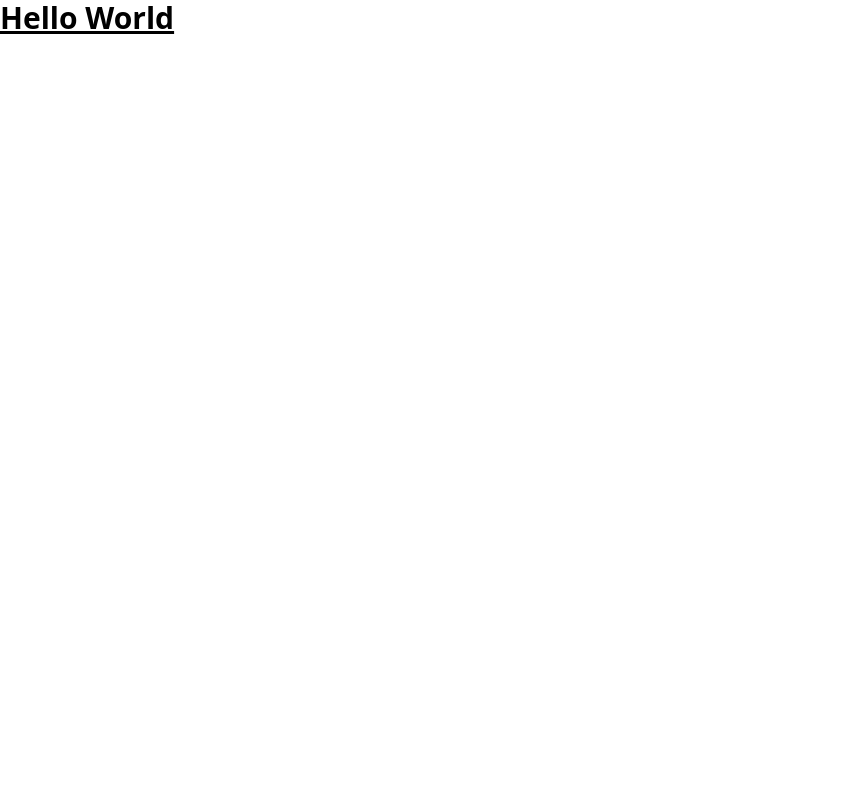
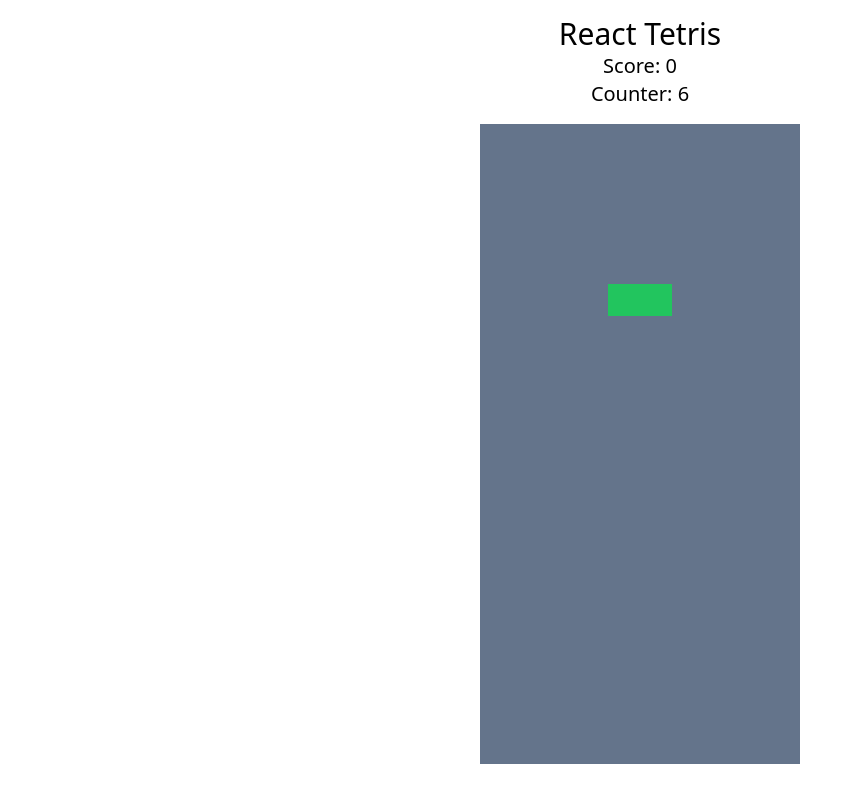
Before and after one commit to JustinFowlerArt/react-tetris, a React app: page / in a window 1280 px wide. Shown: the whole page, without its empty margins (0-863 px from the left). Built offline with nearby package versions, Linux system fonts and the light colour scheme.

Commit message:
Add game board, movement, and initial controls

```diff
--- a/package.json
+++ b/package.json
@@ -1,10 +1,10 @@
 {
-  "name": "react-development-environment",
+	"name": "react-tetris",
 	"version": "1.0.0",
-  "description": "React development environment",
+	"description": "React Tetris",
 	"scripts": {
 		"prestart": "babel-node buildScripts/startMessage.js",
-    "start": "npm-run-all --parallel open:src lint:watch test:watch start-mockapi",
+		"start": "npm-run-all --parallel open:src lint:watch start-mockapi",
 		"open:src": "babel-node buildScripts/srcServer.js",
 		"lint": "esw webpack.config.* src buildScripts --color",
 		"lint:watch": "npm run lint -- --watch",
--- a/src/api/db.json
+++ b/src/api/db.json
@@ -1 +1 @@
-{"users":[{"id":38964010,"firstName":"Daren","lastName":"Cummings","email":"Tristin90@gmail.com"},{"id":47432761,"firstName":"Adolfo","lastName":"Huel","email":"Audreanne_Reichert8@gmail.com"},{"id":48789321,"firstName":"Gabe","lastName":"Bahringer","email":"Kavon_Jerde4@yahoo.com"},{"id":62916826,"firstName":"Cristian","lastName":"Dickinson","email":"Ernesto_Auer@yahoo.com"},{"id":30317334,"firstName":"Marisol","lastName":"Stark","email":"Destany97@yahoo.com"}]}
+{"users":[{"id":48784818,"firstName":"Demarco","lastName":"Weber","email":"Lottie39@yahoo.com"},{"id":72670743,"firstName":"Nash","lastName":"Kutch","email":"Imogene.Lindgren25@gmail.com"},{"id":75921685,"firstName":"Remington","lastName":"Anderson","email":"Lottie_Leuschke77@yahoo.com"},{"id":10455500,"firstName":"Laurianne","lastName":"Kuhlman","email":"Seth.Denesik60@gmail.com"}]}
--- /dev/null
+++ b/src/app.tsx
@@ -0,0 +1,5 @@
+import { Game } from './components/game';
+
+export const App = () => {
+	return <Game />;
+};
--- /dev/null
+++ b/src/components/activeBlock.tsx
@@ -0,0 +1,23 @@
+interface Props {
+	id: number;
+	position: { x: number; y: number };
+	rotation: number;
+	handleClick: () => void;
+}
+
+export const ActiveBlock = ({ position, rotation, handleClick }: Props) => {
+	const dynamicStyles = {
+		left: `${position.x}rem`,
+		top: `${position.y}rem`,
+		transform: `rotate(${rotation}deg)`,
+	};
+
+	return (
+		<button
+			type='button'
+			className='absolute bg-green-500 w-16 h-8'
+			style={dynamicStyles}
+			onMouseDown={() => handleClick()}
+		></button>
+	);
+};
--- a/src/components/app.tsx
+++ /dev/null
@@ -1,11 +0,0 @@
-function App() {
-  return (
-    <div>
-      <h1 id='title' className='text-3xl font-bold underline'>
-        Hello World
-      </h1>
-    </div>
-  );
-}
-
-export default App;
--- /dev/null
+++ b/src/components/game.tsx
@@ -0,0 +1,129 @@
+import { useEffect, useRef, useState } from 'react';
+import { ActiveBlock } from './activeBlock';
+
+interface Block {
+	id: number;
+	position: { x: number; y: number };
+	rotation: number;
+}
+
+export const Game = () => {
+	const [score, setScore] = useState(0);
+	const [activeBlock, setActiveBlock] = useState<Block>({
+		id: 0,
+		position: { x: 8, y: 0 },
+		rotation: 0,
+	});
+	// const [blocks, setBlocks] = useState<Array<Block>>([]);
+	const [counter, setCounter] = useState(1);
+
+	const countRef = useRef(counter);
+	countRef.current = counter;
+
+	useEffect(() => {
+		const initializer = setInterval(() => {
+			const updatedBlock = copyBlock();
+			if (countRef.current < 20) {
+				updatedBlock.position.x = activeBlock.position.x;
+				updatedBlock.position.y = activeBlock.position.y += 2;
+				setCounter(counter => counter + 1);
+			} else {
+				updatedBlock.id += 1;
+				updatedBlock.position.x = activeBlock.position.x = 8;
+				updatedBlock.position.y = activeBlock.position.y = 0;
+				updatedBlock.rotation = 0;
+				setCounter(counter => counter - 19);
+			}
+			setActiveBlock(updatedBlock);
+		}, 1000);
+		window.addEventListener('keydown', handleKeyDown);
+		return () => {
+			clearInterval(initializer);
+			window.removeEventListener('keydown', handleKeyDown);
+		};
+	}, []);
+
+	const copyBlock = () => {
+		const blockCopy: Block = {
+			...activeBlock,
+			position: { ...activeBlock.position },
+		};
+		return blockCopy;
+	};
+
+	const handleClick = (): void => {
+		const updatedBlock = copyBlock();
+		updatedBlock.rotation += 90;
+		setActiveBlock(updatedBlock);
+	};
+
+	const handleKeyDown = (e: KeyboardEvent) => {
+		const { key } = e;
+		console.log(key);
+		switch (key) {
+			case 'a':
+			case 'ArrowLeft':
+				{
+					const updatedBlock = copyBlock();
+					updatedBlock.position.x -= 2;
+					setActiveBlock(updatedBlock);
+				}
+				break;
+			case 'd':
+			case 'ArrowRight':
+				{
+					const updatedBlock = copyBlock();
+					updatedBlock.position.x += 2;
+					setActiveBlock(updatedBlock);
+				}
+				break;
+			case 'w':
+			case 'ArrowUp':
+				{
+					const updatedBlock = copyBlock();
+					updatedBlock.rotation -= 90;
+					setActiveBlock(updatedBlock);
+				}
+				break;
+			case 's':
+			case 'ArrowDown':
+				{
+					const updatedBlock = copyBlock();
+					updatedBlock.rotation += 90;
+					setActiveBlock(updatedBlock);
+				}
+				break;
+			default:
+				break;
+		}
+	};
+
+	return (
+		<main className='flex justify-center items-center'>
+			<div className='flex flex-col items-center p-4'>
+				<h1 className='text-3xl'>React Tetris</h1>
+				<h2 className='text-xl'>Score: {score}</h2>
+				<h2 className='text-xl'>Counter: {counter}</h2>
+				<div className='relative bg-slate-500 w-80 h-[40rem] m-4'>
+					<ActiveBlock
+						key={activeBlock.id}
+						id={activeBlock.id}
+						position={activeBlock.position}
+						rotation={activeBlock.rotation}
+						handleClick={handleClick}
+					/>
+					{/* {blocks?.map(block => (
+						<Block
+							key={block.id}
+							id={block.id}
+							position={block.position}
+							rotation={block.rotation}
+							handleClick={handleClick}
+						/>
+					))} */}
+					<div className='absolute bottom-0 w-80'></div>
+				</div>
+			</div>
+		</main>
+	);
+};
--- a/src/index.html
+++ b/src/index.html
@@ -1,13 +1,12 @@
 <!DOCTYPE html>
 <html lang="en">
-  <head>
-    <meta charset="UTF-8">
-    <meta name="viewport" content="width=device-width, initial-scale=1.0">
-    <meta http-equiv="X-UA-Compatible" content="ie=edge">
-    <title>React App</title>
-  </head>
-  <body>
-     <div id = "app"></div>
-  </body>
+	<head>
+		<meta charset="UTF-8" />
+		<meta name="viewport" content="width=device-width, initial-scale=1.0" />
+		<meta http-equiv="X-UA-Compatible" content="ie=edge" />
+		<title>React Tetris</title>
+	</head>
+	<body>
+		<div id="root"></div>
+	</body>
 </html>
-</html>
--- a/src/index.tsx
+++ b/src/index.tsx
@@ -1,7 +1,11 @@
-import { createRoot } from 'react-dom/client'
+import { StrictMode } from 'react';
+import ReactDOM from 'react-dom/client';
 import './index.css';
-import App from './components/app';
+import { App } from './app';
 
-const container = document.getElementById('app');
-const root = createRoot(container!);
-root.render(<App />);
+const root = ReactDOM.createRoot(document.getElementById('root') as Element);
+root.render(
+	<StrictMode>
+		<App />
+	</StrictMode>
+);
```
Lines whose indentation alone changed are shown as unchanged.
